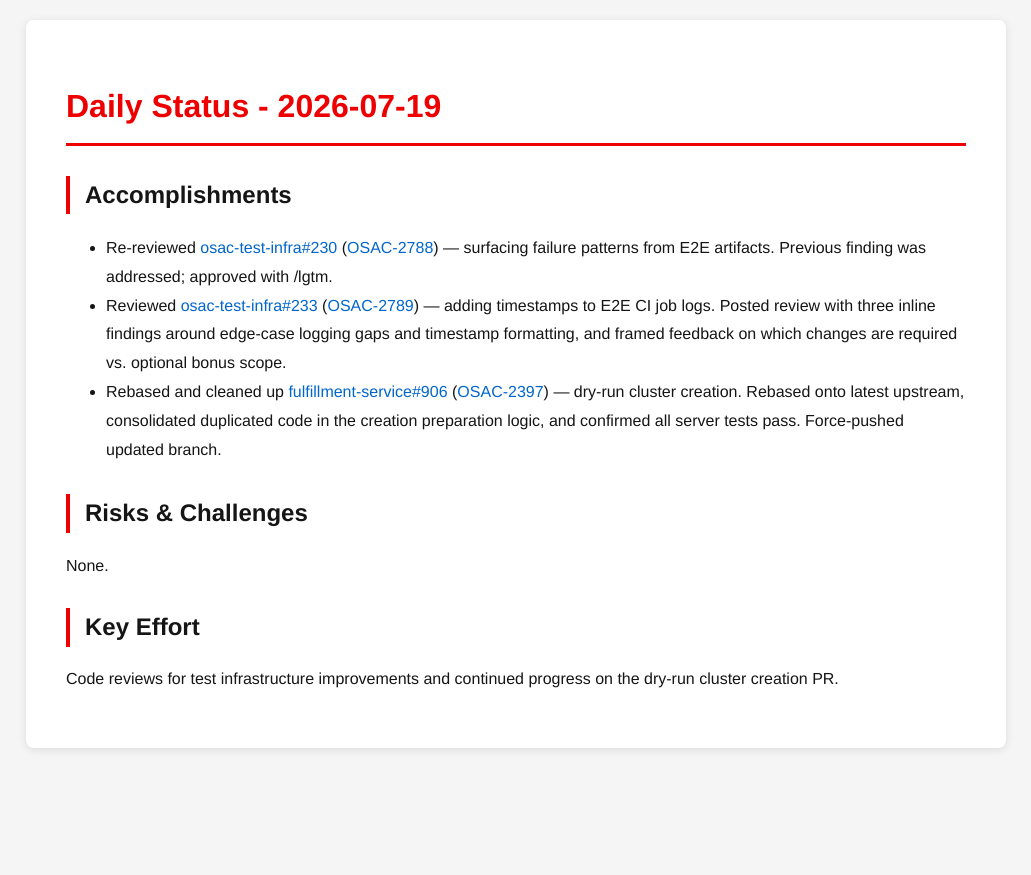
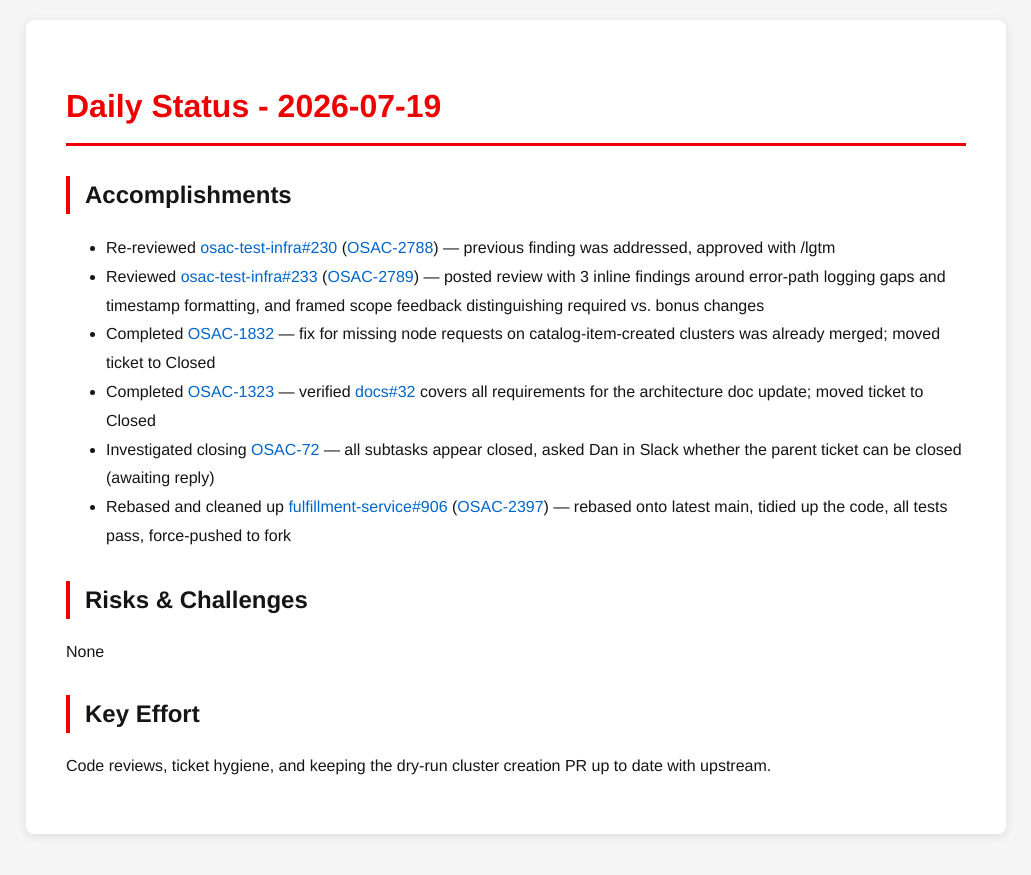
Before and after one commit to tzvatot/daily-status, a Jekyll site: the page built from 2026-07-19.md, in a window 1280 px wide. Shown: the top 875 px of the page, without its empty margins (124-1155 px from the left). Built offline with Jekyll 4.4.1, drawn with Linux system fonts in a browser that asks for light colours.

Commit message:
Daily status update - 2026-07-19

```diff
--- a/2026-07-19.md
+++ b/2026-07-19.md
@@ -7,12 +7,15 @@ date: 2026-07-19
 # Daily Status - 2026-07-19
 
 ## Accomplishments
-- Re-reviewed [osac-test-infra#230](https://github.com/osac-project/osac-test-infra/pull/230) ([OSAC-2788](https://redhat.atlassian.net/browse/OSAC-2788)) — surfacing failure patterns from E2E artifacts. Previous finding was addressed; approved with /lgtm.
-- Reviewed [osac-test-infra#233](https://github.com/osac-project/osac-test-infra/pull/233) ([OSAC-2789](https://redhat.atlassian.net/browse/OSAC-2789)) — adding timestamps to E2E CI job logs. Posted review with three inline findings around edge-case logging gaps and timestamp formatting, and framed feedback on which changes are required vs. optional bonus scope.
-- Rebased and cleaned up [fulfillment-service#906](https://github.com/osac-project/fulfillment-service/pull/906) ([OSAC-2397](https://redhat.atlassian.net/browse/OSAC-2397)) — dry-run cluster creation. Rebased onto latest upstream, consolidated duplicated code in the creation preparation logic, and confirmed all server tests pass. Force-pushed updated branch.
+- Re-reviewed [osac-test-infra#230](https://github.com/osac-project/osac-test-infra/pull/230) ([OSAC-2788](https://redhat.atlassian.net/browse/OSAC-2788)) — previous finding was addressed, approved with /lgtm
+- Reviewed [osac-test-infra#233](https://github.com/osac-project/osac-test-infra/pull/233) ([OSAC-2789](https://redhat.atlassian.net/browse/OSAC-2789)) — posted review with 3 inline findings around error-path logging gaps and timestamp formatting, and framed scope feedback distinguishing required vs. bonus changes
+- Completed [OSAC-1832](https://redhat.atlassian.net/browse/OSAC-1832) — fix for missing node requests on catalog-item-created clusters was already merged; moved ticket to Closed
+- Completed [OSAC-1323](https://redhat.atlassian.net/browse/OSAC-1323) — verified [docs#32](https://github.com/osac-project/docs/pull/32) covers all requirements for the architecture doc update; moved ticket to Closed
+- Investigated closing [OSAC-72](https://redhat.atlassian.net/browse/OSAC-72) — all subtasks appear closed, asked Dan in Slack whether the parent ticket can be closed (awaiting reply)
+- Rebased and cleaned up [fulfillment-service#906](https://github.com/osac-project/fulfillment-service/pull/906) ([OSAC-2397](https://redhat.atlassian.net/browse/OSAC-2397)) — rebased onto latest main, tidied up the code, all tests pass, force-pushed to fork
 
 ## Risks & Challenges
-None.
+None
 
 ## Key Effort
-Code reviews for test infrastructure improvements and continued progress on the dry-run cluster creation PR.
+Code reviews, ticket hygiene, and keeping the dry-run cluster creation PR up to date with upstream.
```
